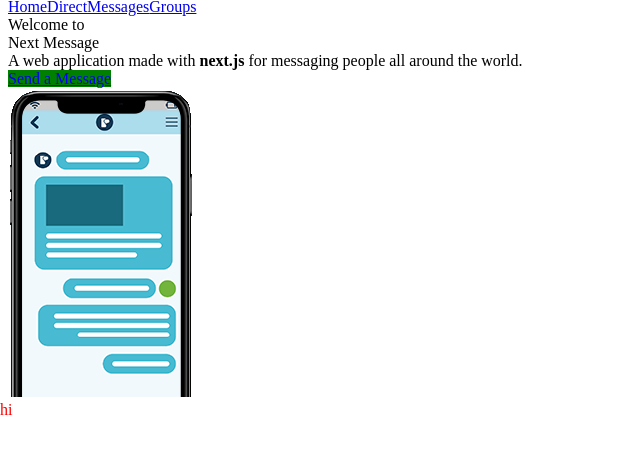
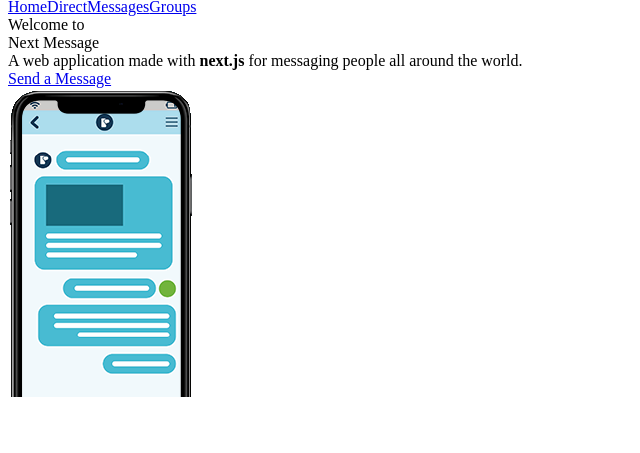
Before and after one commit to AmitMT/next-message, a Next.js app: page / in a window 1280 px wide. Shown: the part 189-642 px from the top of the page, without its empty margins (0-640 px from the left). Built offline with nearby package versions, Linux system fonts and the light colour scheme; no server answers.

Commit message:
k this works

```diff
--- a/components/styles/Nav.css
+++ b/components/styles/Nav.css
@@ -9,17 +9,3 @@
 .nav-pages-in {
 	top: 0px;
 }
-
-.hi {
-	color: red;
-	position: absolute;
-	-webkit-transition: all 1s linear;
-	-moz-transition: all 1s linear;
-	-o-transition: all 1s linear;
-	left: 0;
-}
-
-.transition {
-	background: green;
-	left: 50px;
-}
--- a/pages/index.jsx
+++ b/pages/index.jsx
@@ -38,14 +38,6 @@ export default function Home() {
 							className='select-none'
 						/>
 					</div>
-					<div
-						className={`hi${hi ? ' transition' : ''}`}
-						onClick={() => {
-							setHi(!hi);
-						}}
-					>
-						hi
-					</div>
 				</div>
 			</div>
 		</>
```
